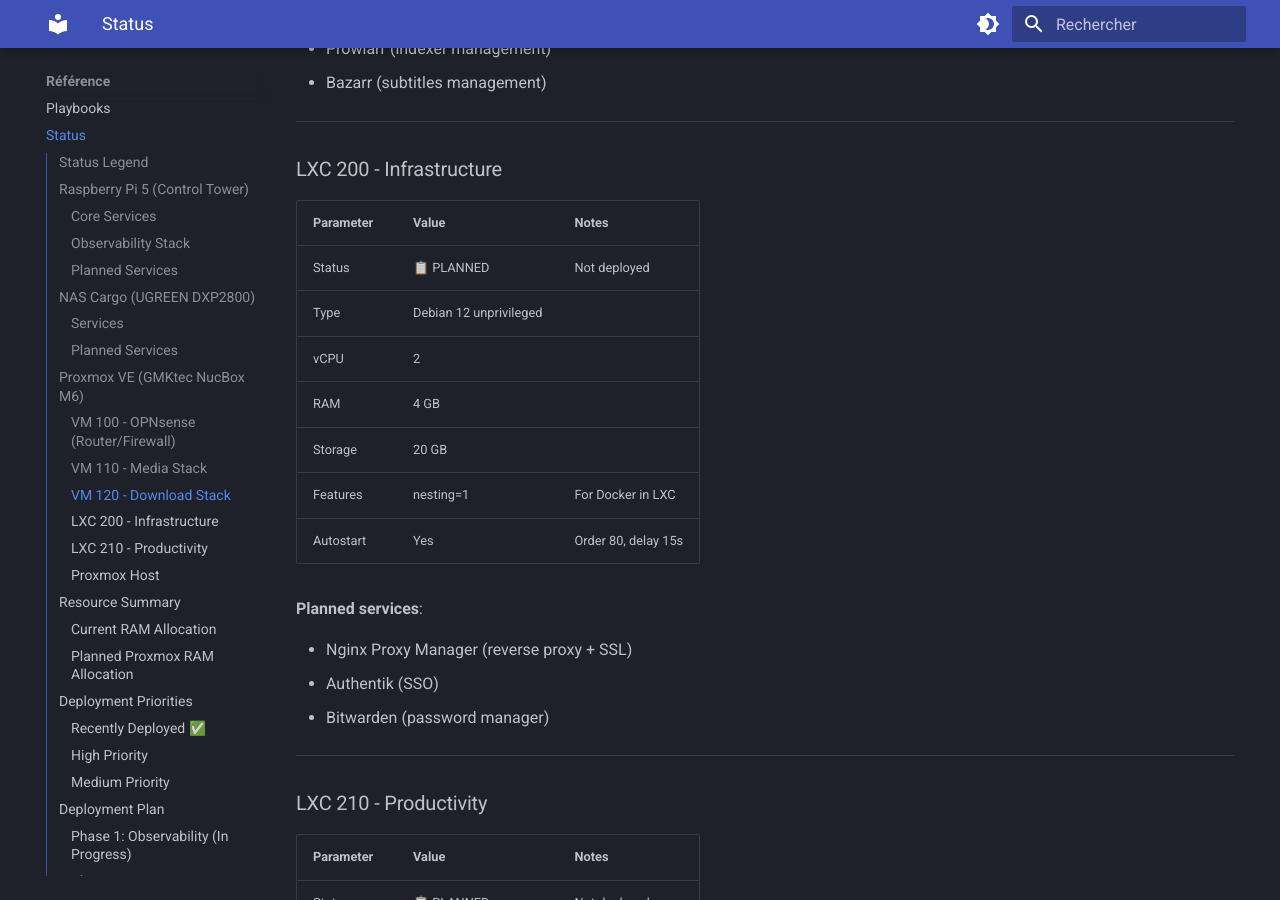
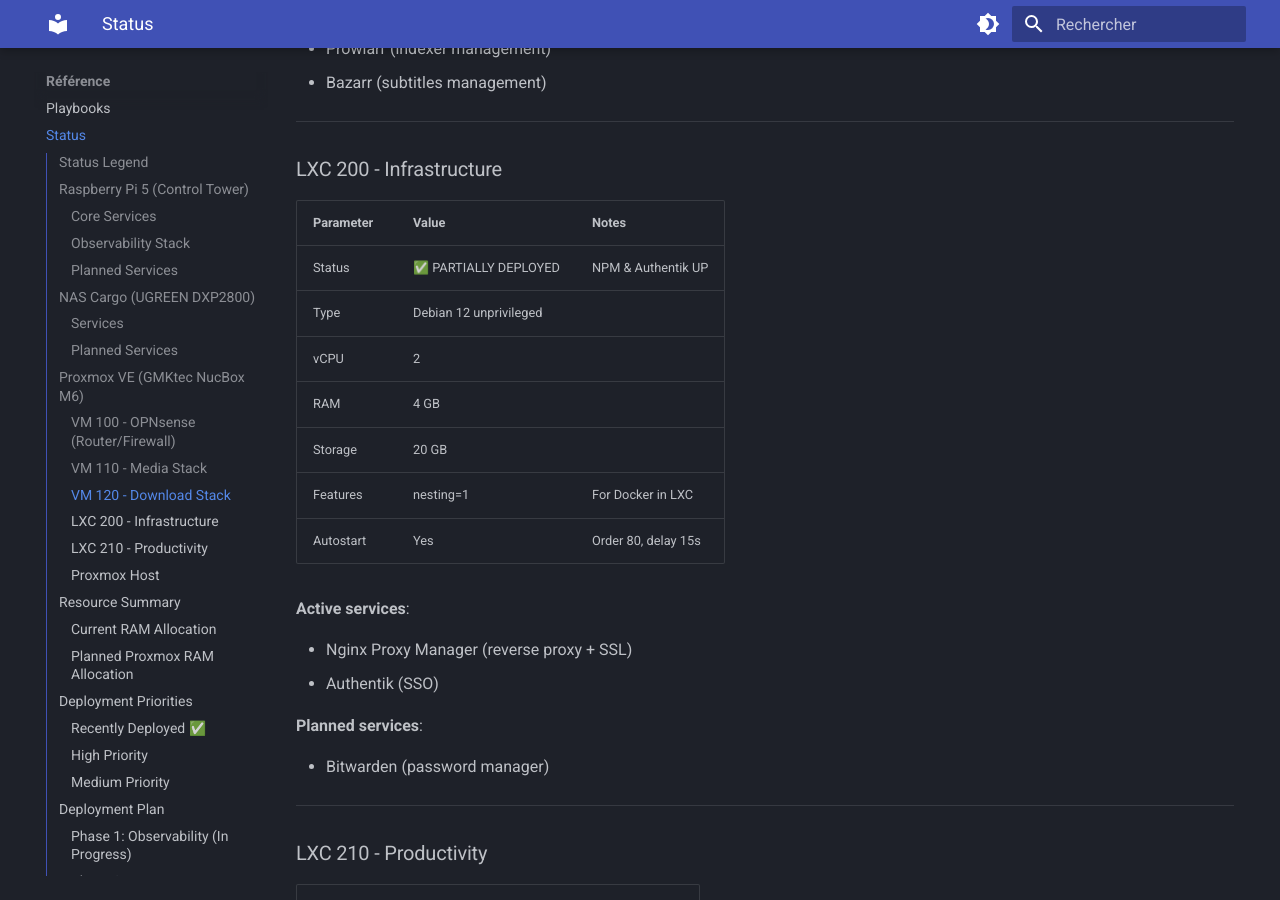
Before and after one commit to rvph10/blackbox, an MkDocs documentation site: the page built from docs/reference/status.md, in a window 1280 px wide and 900 px high, scrolled down 4840 px. Built offline with MkDocs 1.6.1 and Material for MkDocs 9.7.7, drawn with Linux system fonts in a browser that asks for light colours; some of the changed text lies outside the part shown.

Commit message:
update: Modify service status documentation to reflect current deployment state, changing status from "PLANNED" to "PARTIALLY DEPLOYED" for NPM and Authentik. Update service lists to categorize active and planned services, ensuring clarity on infrastructure status.

```diff
--- a/docs/reference/status.md
+++ b/docs/reference/status.md
@@ -161,7 +161,7 @@
 
 | Parameter | Value                  | Notes               |
 | --------- | ---------------------- | ------------------- |
-| Status    | 📋 PLANNED             | Not deployed        |
+| Status    | ✅ PARTIALLY DEPLOYED  | NPM & Authentik UP  |
 | Type      | Debian 12 unprivileged |                     |
 | vCPU      | 2                      |                     |
 | RAM       | 4 GB                   |                     |
@@ -169,10 +169,13 @@
 | Features  | nesting=1              | For Docker in LXC   |
 | Autostart | Yes                    | Order 80, delay 15s |
 
-**Planned services**:
+**Active services**:
 
 - Nginx Proxy Manager (reverse proxy + SSL)
 - Authentik (SSO)
+
+**Planned services**:
+
 - Bitwarden (password manager)
 
 ---
@@ -230,7 +233,7 @@
 | VM 100 (OPNsense)      | 2 GB          | ~1.6 GB       | ✅ Optimized           | ✅ Deployed |
 | VM 110 (Media)         | 14 GB         | ~12-13 GB     | ⚠️ Tight               | 📋 Planned  |
 | VM 120 (Downloads)     | 6 GB          | ~4-5 GB       | ✅ Good                | 📋 Planned  |
-| LXC 200 (Infra)        | 4 GB          | ~3-3.5 GB     | ✅ Good                | 📋 Planned  |
+| LXC 200 (Infra)        | 4 GB          | ~3-3.5 GB     | ✅ Good                | ✅ Deployed |
 | LXC 210 (Productivity) | 3 GB          | ~2.5 GB       | ✅ Good                | 📋 Planned  |
 | Host Proxmox           | 3 GB          | -             | ✅ Current             | ✅ Active   |
 | **TOTAL**              | **32 GB**     |               | **84% FREE currently** |             |
```
Also changed, not shown: other parts of docs/reference/status.md (+1 -1 lines), 2 other files.
